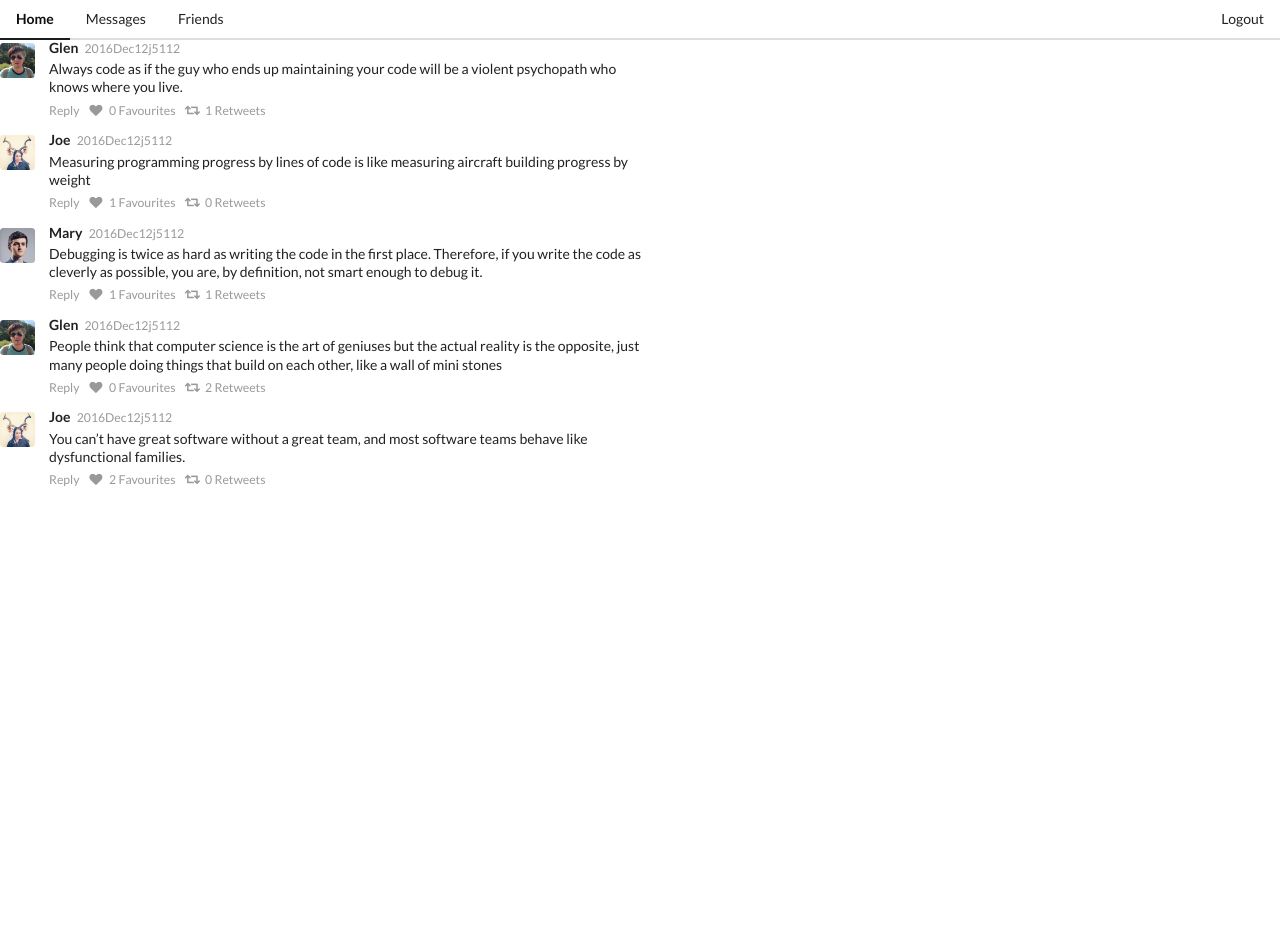
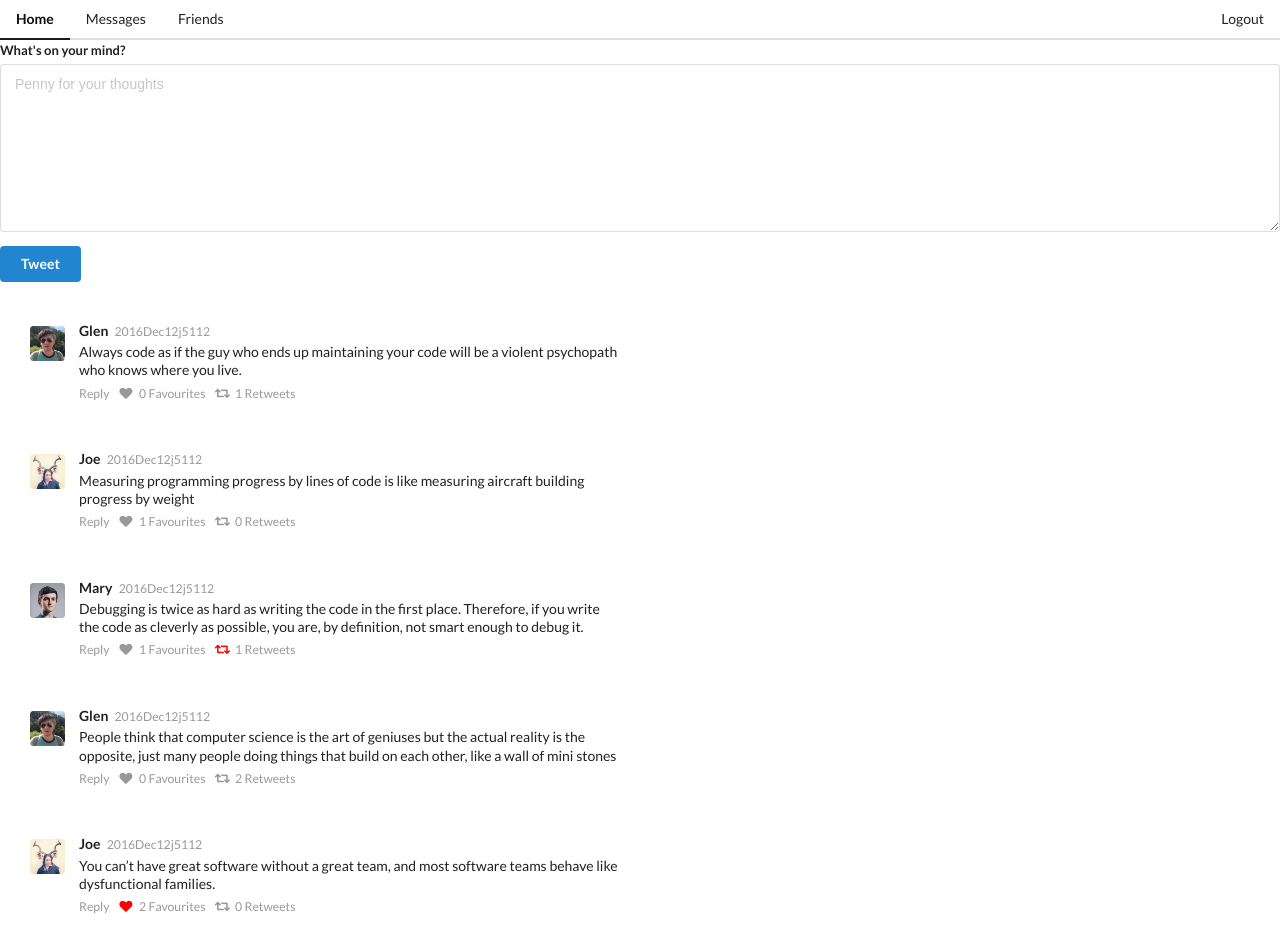
Before and after one commit to BeataJ/twit-ng, an Angular app: page / in a window 1280 px wide. Before the commit the page ends 800 px from the top, so only its background shows below. Built offline with nearby package versions, Linux system fonts and the light colour scheme.

Commit message:
form tweet

```diff
--- a/src/app/feed/feed.component.css
+++ b/src/app/feed/feed.component.css
@@ -0,0 +1,11 @@
+.liked {
+  color: red !important;
+}
+.retweeted {
+ color: red !important;
+}
+
+.comment {
+    margin: 10px !important;
+    padding: 20px !important;
+}
--- a/src/app/feed/feed.component.html
+++ b/src/app/feed/feed.component.html
@@ -1,3 +1,14 @@
+<form class="ui form">
+  <div class="field">
+    <label>What's on your mind?</label>
+    <textarea name='body' placeholder="Penny for your thoughts" type="text"
+   [(ngModel)]='tweetText' ></textarea>
+  </div>
+
+  <button class="ui button primary" type="button"
+    (click)='OnNewTweet(mytext)'
+  >Tweet</button>
+</form>
 
 <div class="ui comments" *ngIf='tweets.length'>
   <div class="comment" *ngFor="let tweet of tweets">
@@ -15,10 +26,10 @@
       <div class="actions">
         <a class="reply">Reply</a>
         <a class="like" (click)="OnFavorite(tweet)">
-          <i class="like icon"></i> {{tweet.favorites.length}} Favourites
+          <i class="like icon" [ngClass]='{liked: isUserInCollection(tweet.favorites, "Glen")}'></i> {{tweet.favorites.length}} Favourites
         </a>
         <a class="retweet" (click)="OnRetweet(tweet)">
-          <i class="retweet icon"></i> {{tweet.retweets.length}} Retweets
+          <i class="retweet icon" [ngClass]='{retweeted: isUserInCollection(tweet.retweets, "Glen")}'></i> {{tweet.retweets.length}} Retweets
         </a>
       </div>
     </div>
--- a/src/app/feed/feed.component.ts
+++ b/src/app/feed/feed.component.ts
@@ -14,6 +14,8 @@ export class FeedComponent implements OnInit {
     { body: 'People think that computer science is the art of geniuses but the actual reality is the opposite, just many people doing things that build on each other, like a wall of mini stones', author: 'Glen', avatar: 'glif.jpg', date: new Date(), retweets: [ 'Joe', 'Mary'], favorites: [] },
     { body: 'You can’t have great software without a great team, and most software teams behave like dysfunctional families.', author: 'Joe', avatar: 'jina.jpg', date: new Date(), retweets: [], favorites: ['Mary', 'Glen'] }
   ]
+
+  tweetText='';
 
   constructor() { }
 
@@ -37,4 +39,10 @@ export class FeedComponent implements OnInit {
     }
   }
 
+  OnNewTweet(){
+    console.log(this.tweetText);
+    this.tweets.unshift({ body: this.tweetText, author: 'Glen', avatar: 'glif.jpg', date: new Date(), retweets: [ 'Joe'], favorites: [] });
+    this.tweetText = '';
+  }
+
 }
```
